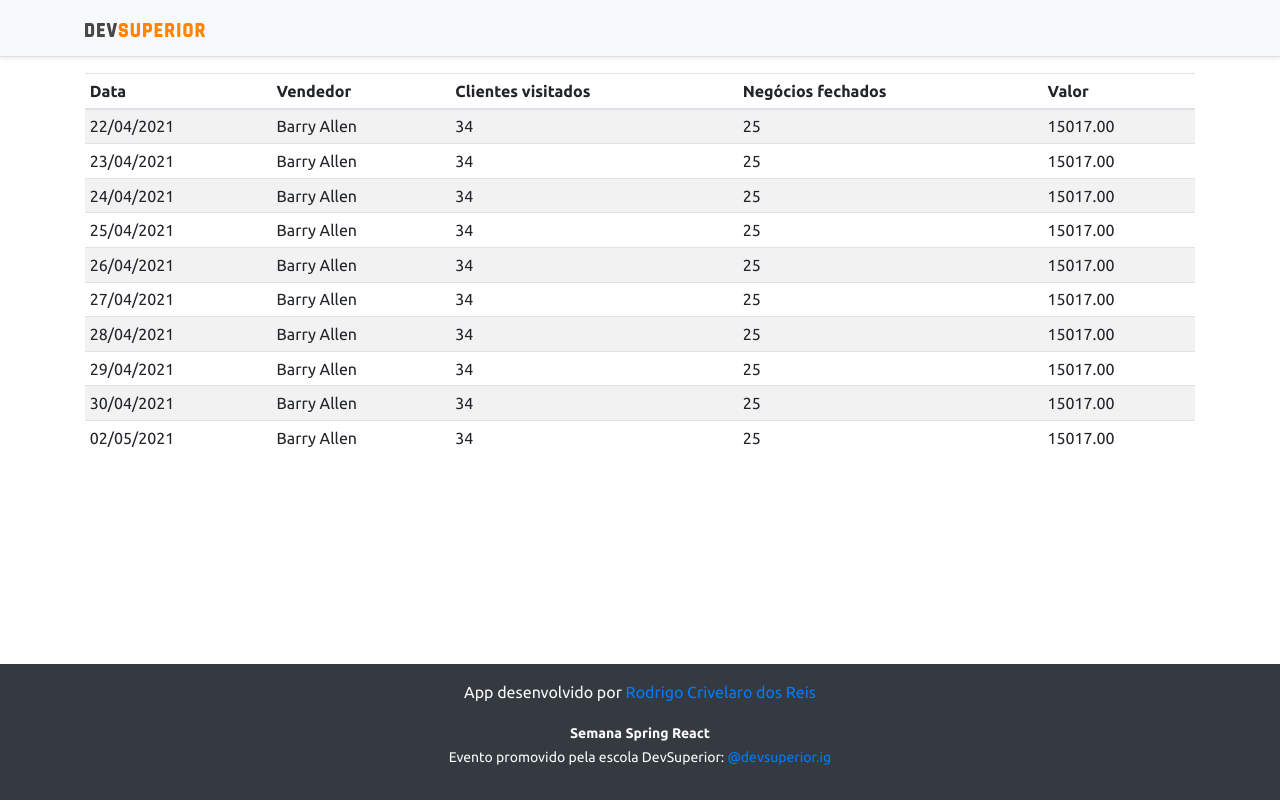
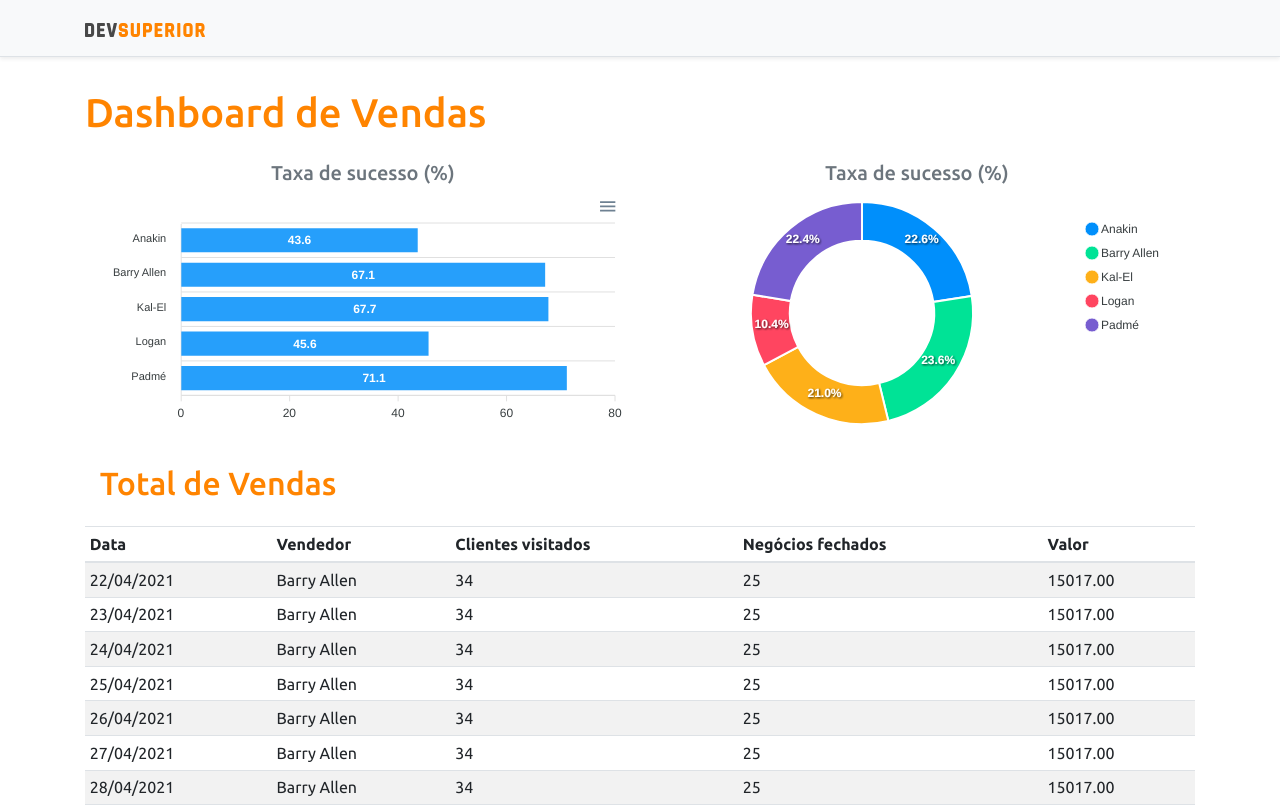
Before and after one commit to rodrigocrivelaro/projeto-sds3, a React (Create React App) app in the folder frontend/: page / in a window 1280 px wide. Shown: the top 807 px of the page. Built offline with nearby package versions, Linux system fonts and the light colour scheme.

Commit message:
Static charts

```diff
--- a/frontend/package.json
+++ b/frontend/package.json
@@ -12,10 +12,12 @@
     "@types/node": "^12.0.0",
     "@types/react": "^17.0.0",
     "@types/react-dom": "^17.0.0",
+    "apexcharts": "^3.26.1",
     "bootstrap": "^4.6.0",
     "jquery": "1.9.1",
     "popper.js": "^1.16.1",
     "react": "^17.0.2",
+    "react-apexcharts": "^1.3.9",
     "react-dom": "^17.0.2",
     "react-scripts": "4.0.3",
     "typescript": "^4.1.2",
--- a/frontend/src/App.tsx
+++ b/frontend/src/App.tsx
@@ -1,12 +1,34 @@
+import BarChart from 'components/BarChart';
 import DataTable from 'components/DataTable';
 import Footer from 'components/Footer';
 import NavBar from './components/NavBar/index';
+import DonutChart from './components/DonutChart/index';
 
 function App() {
   return (
     <>
       <NavBar />
       <div className="container">
+        <h1 className="text-primary py-3">Dashboard de Vendas</h1>
+
+        <div className="row px-3">
+
+          <div className="col-sm-6">
+            <h5 className="text-center text-secondary">Taxa de sucesso (%)</h5>
+            <BarChart />
+          </div>
+
+          <div className="col-sm-6">
+            <h5 className="text-center text-secondary">Taxa de sucesso (%)</h5>
+            <DonutChart />
+          </div>
+
+        </div>
+
+        <div className="col-sm-6">
+          <h2 className="py-3 text-primary">Total de Vendas</h2>
+        </div>
+
         <DataTable />
       </div>
       <Footer />
--- /dev/null
+++ b/frontend/src/components/BarChart/index.tsx
@@ -0,0 +1,35 @@
+import Chart from "react-apexcharts";
+
+const BarChart = () => {
+
+    const options = {
+        plotOptions: {
+            bar: {
+                horizontal: true,
+            }
+        },
+    };
+
+    const mockData = {
+        labels: {
+            categories: ['Anakin', 'Barry Allen', 'Kal-El', 'Logan', 'Padmé']
+        },
+        series: [
+            {
+                name: "% Sucesso",
+                data: [43.6, 67.1, 67.7, 45.6, 71.1]
+            }
+        ]
+    };
+
+    return (
+        <Chart
+            options={{ ...options, xaxis: mockData.labels }}
+            series={mockData.series}
+            type="bar"
+            height="240"
+        />
+    );
+}
+
+export default BarChart;
--- /dev/null
+++ b/frontend/src/components/DonutChart/index.tsx
@@ -0,0 +1,26 @@
+import Chart from "react-apexcharts";
+
+const DonutChart = () => {
+    const mockData = {
+        labels: ['Anakin', 'Barry Allen', 'Kal-El', 'Logan', 'Padmé'],
+        series: [477138, 499928, 444867, 220426, 473088]
+    }
+
+    const options = {
+        legend: {
+            show: true
+        }
+    }
+
+    return (
+        <Chart
+            options={{ ...options, labels: mockData.labels }}
+            series={mockData.series}
+            type="donut"
+            height="240"
+        />
+    );
+
+}
+
+export default DonutChart;
```
Also changed, not shown: 1 other file (tests, documents, lock files or other folders).
